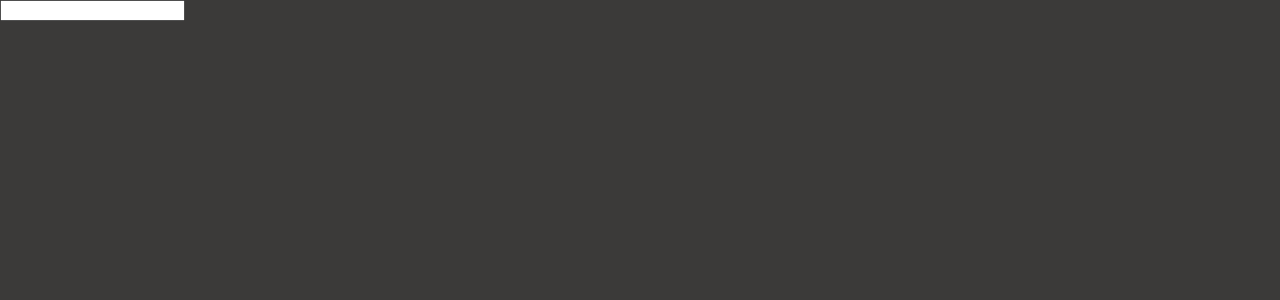
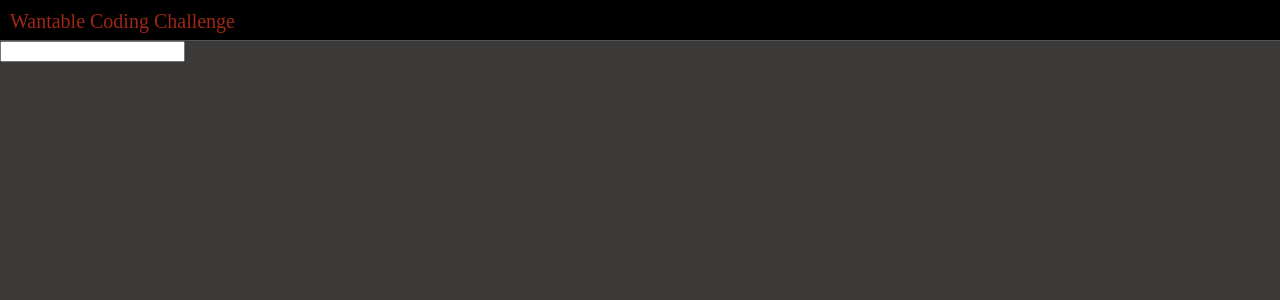
Before and after one commit to Fennerwe/Wantable-Challenge, a React (Create React App) app: page /#/ in a window 1280 px wide. Shown: the top 300 px of the page. Built offline with nearby package versions, Linux system fonts and the light colour scheme.

Commit message:
Add layout wrapper

```diff
--- a/src/App.scss
+++ b/src/App.scss
@@ -1,6 +1,3 @@
-.App {
-}
-
 body {
   margin: 0px;
   background-color: #3b3a39;
--- a/src/App.tsx
+++ b/src/App.tsx
@@ -3,12 +3,13 @@ import './App.scss'
 import React from 'react'
 import { HashRouter, Redirect, Route, Switch } from 'react-router-dom'
 
+import { Layout } from './components/layout/Layout'
 import { ArtistProfile } from './pages/artist-profile/ArtistProfile'
 import { Home } from './pages/home/Home'
 
 function App() {
   return (
-    <div className="App">
+    <Layout>
       <HashRouter>
         <Switch>
           <Route exact path="/">
@@ -20,7 +21,7 @@ function App() {
           </Route>
         </Switch>
       </HashRouter>
-    </div>
+    </Layout>
   )
 }
 
--- /dev/null
+++ b/src/components/layout/Layout.module.scss
@@ -0,0 +1,9 @@
+.header {
+  height: 30px;
+  padding-left: 10px;
+  padding-top: 10px;
+  font-size: 20px;
+  color: #a12613;
+  background-color: black;
+  border-bottom: 1px solid rgb(83, 83, 83);
+}
--- /dev/null
+++ b/src/components/layout/Layout.module.scss.d.ts
@@ -0,0 +1 @@
+export const header: string;
--- /dev/null
+++ b/src/components/layout/Layout.tsx
@@ -0,0 +1,18 @@
+import React, { ReactElement } from 'react'
+import { useHistory } from 'react-router-dom'
+
+import * as commonClasses from '../../theme/commonStyles.module.scss'
+import * as classes from './Layout.module.scss'
+
+export const Layout = (props: { children: ReactElement }) => {
+  const history = useHistory()
+
+  return (
+    <div>
+      <div className={`${classes.header} ${commonClasses.clickable}`}>
+        Wantable Coding Challenge
+      </div>
+      {props.children}
+    </div>
+  )
+}
```
